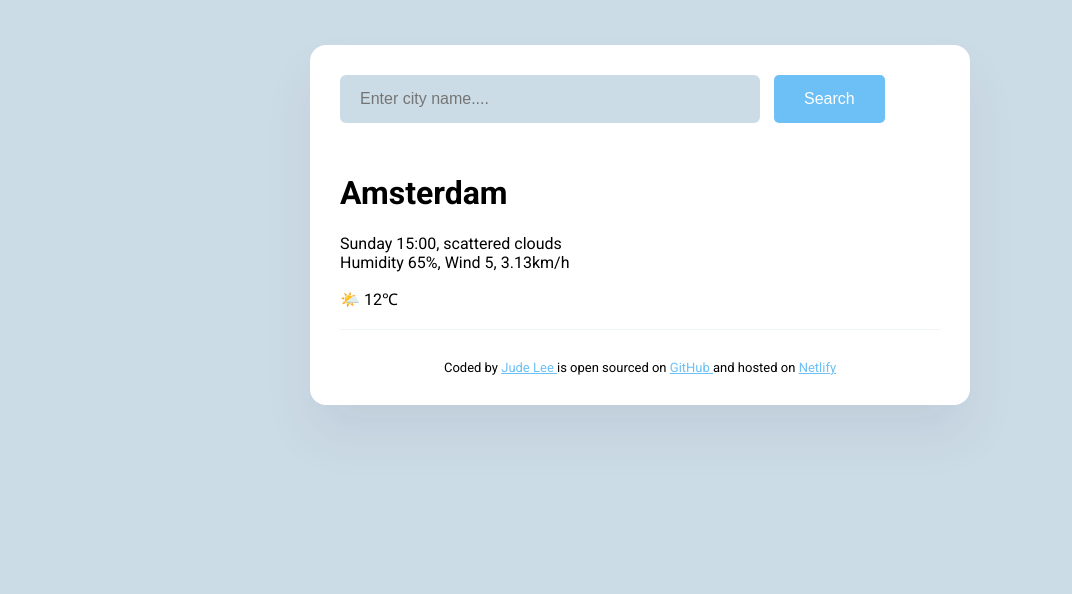
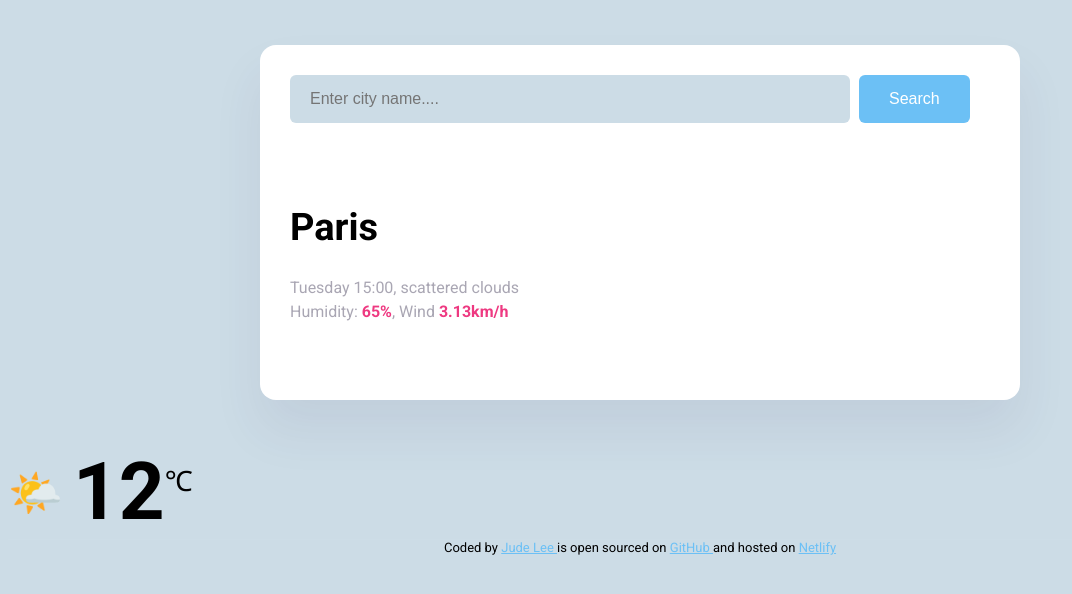
Before and after one commit to judellee212/Weer, a plain HTML site: page index.html in a window 1280 px wide. Shown: the whole page, without its empty margins (0-1072 px from the left). Drawn offline with nearby package versions, Linux system fonts and the light colour scheme.

Commit message:
Added Basic CSS

```diff
--- a/index.html
+++ b/index.html
@@ -7,6 +7,7 @@
 <link rel="preconnect" href="https://fonts.gstatic.com" crossorigin>
 <link href="https://fonts.googleapis.com/css2?family=Roboto:ital,wght@0,100..900;1,100..900&display=swap" rel="stylesheet">
 <link rel="stylesheet" href="src/style.css" />
+<script src="https://unpkg.com/axios@1.6.7/dist/axios.min.js"></script>
 
   <title>Het Weer App</title>
 </head>
@@ -14,42 +15,41 @@
 <body>
   <div class="weather-app">
    <header>
+
     <form class="search-form">
-    <input type="search" placeholder="Enter city name...." required class="search-form-input"/>
+     <input type="search"
+     placeholder="Enter city name...."
+     required
+     class="search-form-input"
+    />
+
     <input type="submit" value="Search" class="search-form-button"/>
-
    </form>
   </header>
 
-
-
 <main>
-    <div>
-    <h1>Amsterdam</h1>
-    <p>
-    Sunday 15:00, scattered clouds
+  <div class="weather-app-data">
+    </div>
+      <h1 class="weather-app-city">Paris</h1>
+        <p class="weather-app-details">
+          Tuesday 15:00, scattered clouds
           <br />
-    Humidity 65%, Wind 5, 3.13km/h
+          Humidity: <strong>65%</strong>, Wind <strong>3.13km/h</strong>
         </p>
       </div>
-    <div>
-      🌤️ 12℃
 
+      <div class="weather-app-temperature-container">
+          <div class="weather-app-icon">🌤️</div>
+          <div class="weather-app-temperature">12</div>
+          <div class="weather-app-unit">℃</div>
     </div>
-    <br/>
-
-
-
-
+  </div>
+  </body>
 </main>
-
-
-
 
     <footer>Coded by <a href="https://github.com/judellee212" target="_blank"> Jude Lee </a>is open sourced on
     <a href="https://github.com/judellee212/Weer" target="_blank"> GitHub </a> and hosted on
     <a href="file:///Users/judelee/Desktop/Weer/index.html" target="_blank"> Netlify</a>
-
     </footer>
   </div>
 </body>
--- a/src/style.css
+++ b/src/style.css
@@ -5,14 +5,6 @@ body {
 }
 a {
   color: rgb(108, 192, 245);
-}
-.weather-app {
-  background-color: white;
-  max-width: 600px;
-  margin: 45px auto;
-  padding: 30px ;
-  box-shadow: 0 30px 50px rgba(65, 50, 100, 0.08);
-  border-radius: 16px;
 }
 
 header {
@@ -24,7 +16,7 @@ border-bottom: 1px solid rgba(204, 220, 230. 0.8);
   background-color: rgb(204, 220, 230);
   border: none;
   border-radius: 6px;
-  width: 70%;
+  width: 80%;
   padding: 15px 20px;
   font-size: 16px;
 }
@@ -32,17 +24,68 @@ border-bottom: 1px solid rgba(204, 220, 230. 0.8);
 .search-form-button {
   background-color:rgb(108, 192, 245) ;
   padding: 15px 30px;
-  border-radius: 5px;
+  border-radius: 6px;
   border: none;
   font-size: 16px;
   color:white;
+  margin-left: 5px;
+}
+
+main {
+  padding: 30px 0;
+}
+.weather-app{
+  background-color: white;
+  max-width: 700px;
+  margin: 45px auto;
+  padding: 30px ;
+  box-shadow: 0 30px 50px rgba(65, 50, 100, 0.08);
+  border-radius: 16px;
+}
+
+.weather-app-data{
+  display: flex;
+  justify-content: space-between;
+}
+
+.weather-app-city {
+  margin-top: 20px;
+  font-size: 38px;
+  line-height: 48px;
+}
+
+.weather-app-details {
+  font-size: 16px;
+  color: rgba(39, 33, 66, 0.4);
+  line-height: 24px;
+  font-weight: 500px;
+}
+
+.weather-app-details strong {
+  color: rgb(238, 57, 129);
+}
+.weather-app-temperature-container{
+  display:flex;
+}
+
+.weather-app-icon{
+  font-size: 44px;
+  margin-top: 22px;
+}
+.weather-app-temperature{
+  font-size: 80px;
+  font-weight: bold;
   margin-left: 10px;
 }
+.weather-app-unit{
+  margin-top: 16px;
+  font-size: 28px;
 
+}
 footer{
   text-align: center;
   font-size: 13px;
-  padding: 30px 0 0 0;
+  padding: 0 0 30px 0;
   border-top: 1px solid rgba(204, 220, 230, 0.3);
   color: rgba(0 0 0 0.6);
 }
```
Lines whose indentation alone changed are shown as unchanged.
